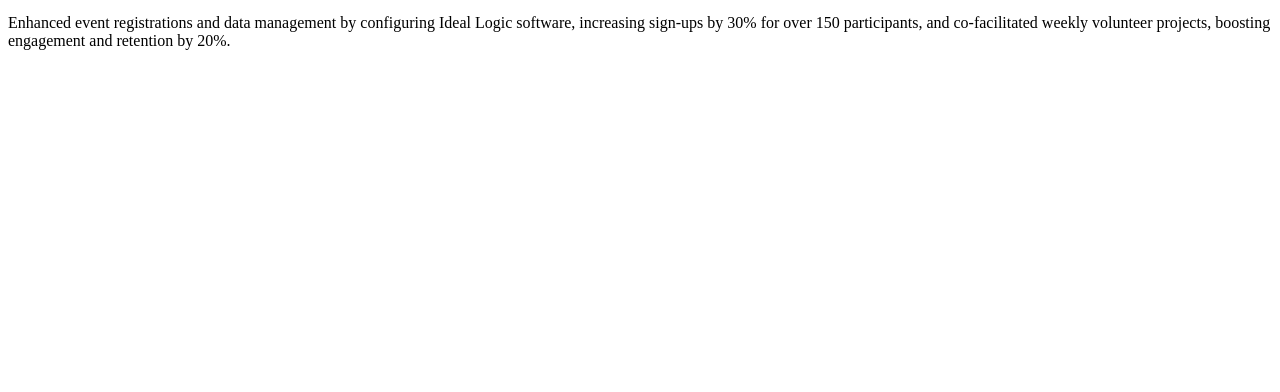
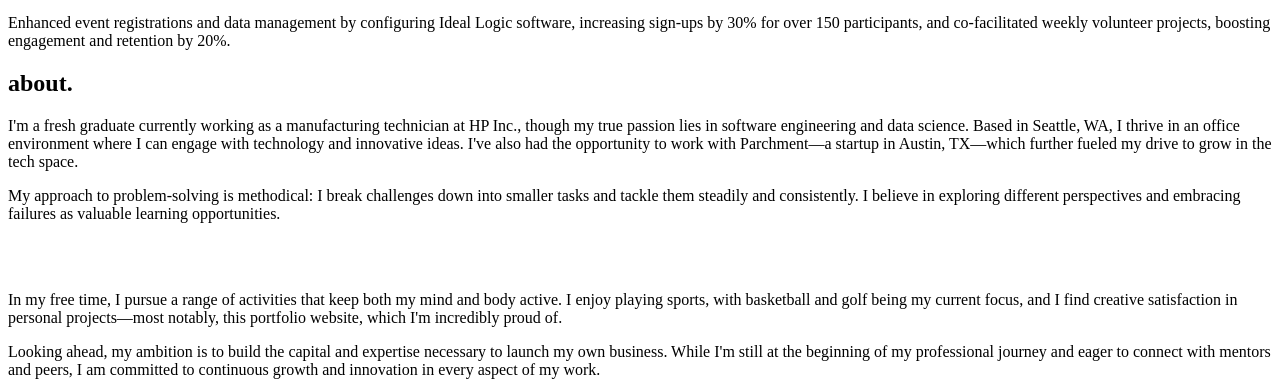
Before and after one commit to NicksonEdbert/portfolio-website, a Next.js app: page / in a window 1280 px wide. Shown: the part 1546-1938 px from the top of the page. Before the commit the page ends 1612 px from the top, so only its background shows below. Built offline with nearby package versions, Linux system fonts and the light colour scheme.

Commit message:
added simple about section.

```diff
--- a/src/app/page.tsx
+++ b/src/app/page.tsx
@@ -51,8 +51,80 @@
                     </div>
                 ))}
             </section>
-            <section id="about"></section>
-            <section id="contact"></section>
+            <section
+                id="about"
+                className="min-h-screen px-4 md:px-24 py-16 md:py-32 md:ml-16">
+                <h2 className="text-4xl md:text-7xl font-medium mb-8 max-w-2xl">
+                    about.
+                </h2>
+                <div className="grid md:grid-cols-3 gap-8">
+                    <div className="md:col-span-1 md:col-start-2">
+                        <div className="space-y-8">
+                            <p className="text-sm text-[#fefeff]">
+                                I&apos;m a fresh graduate currently working as a
+                                manufacturing technician at HP Inc., though my
+                                true passion lies in software engineering and
+                                data science. Based in Seattle, WA, I thrive in an office
+                                environment where I can engage with technology
+                                and innovative ideas. I&apos;ve also had the
+                                opportunity to work with Parchment—a startup in
+                                Austin, TX—which further fueled my drive to grow
+                                in the tech space.
+                            </p>
+                        </div>
+                    </div>
+
+                    <div className="md:col-span-1 md:col-start-3 md:mt-32">
+                        <div className="space-y-8">
+                            <p className="text-sm text-[#fefeff]">
+                                My approach to problem-solving is methodical: I
+                                break challenges down into smaller tasks and
+                                tackle them steadily and consistently. I believe
+                                in exploring different perspectives and
+                                embracing failures as valuable learning
+                                opportunities.
+                            </p>
+                        </div>
+                    </div>
+                </div>
+
+                {/* <br /> */}
+                <br />
+                <br />
+
+                <div className="grid md:grid-cols-3 gap-8">
+                    <div className="md:col-span-1 md:col-start-2">
+                        <div className="space-y-8">
+                            <p className="text-sm text-[#fefeff]">
+                                In my free time, I pursue a range of activities
+                                that keep both my mind and body active. I enjoy
+                                playing sports, with basketball and golf being
+                                my current focus, and I find creative
+                                satisfaction in personal projects—most notably,
+                                this portfolio website, which I&apos;m incredibly
+                                proud of.
+                            </p>
+                        </div>
+                    </div>
+
+                    <div className="md:col-span-1 md:col-start-3 md:mt-32">
+                        <div className="space-y-8">
+                            <p className="text-sm text-[#fefeff]">
+                                Looking ahead, my ambition is to build the
+                                capital and expertise necessary to launch my own
+                                business. While I&apos;m still at the beginning of my
+                                professional journey and eager to connect with
+                                mentors and peers, I am committed to continuous
+                                growth and innovation in every aspect of my
+                                work.
+                            </p>
+                        </div>
+                    </div>
+                </div>
+            </section>
+            <section
+                id="contact"
+                className="min-h-screen flex flex-col items-center justify-center px-4"></section>
         </div>
     );
 }
```
